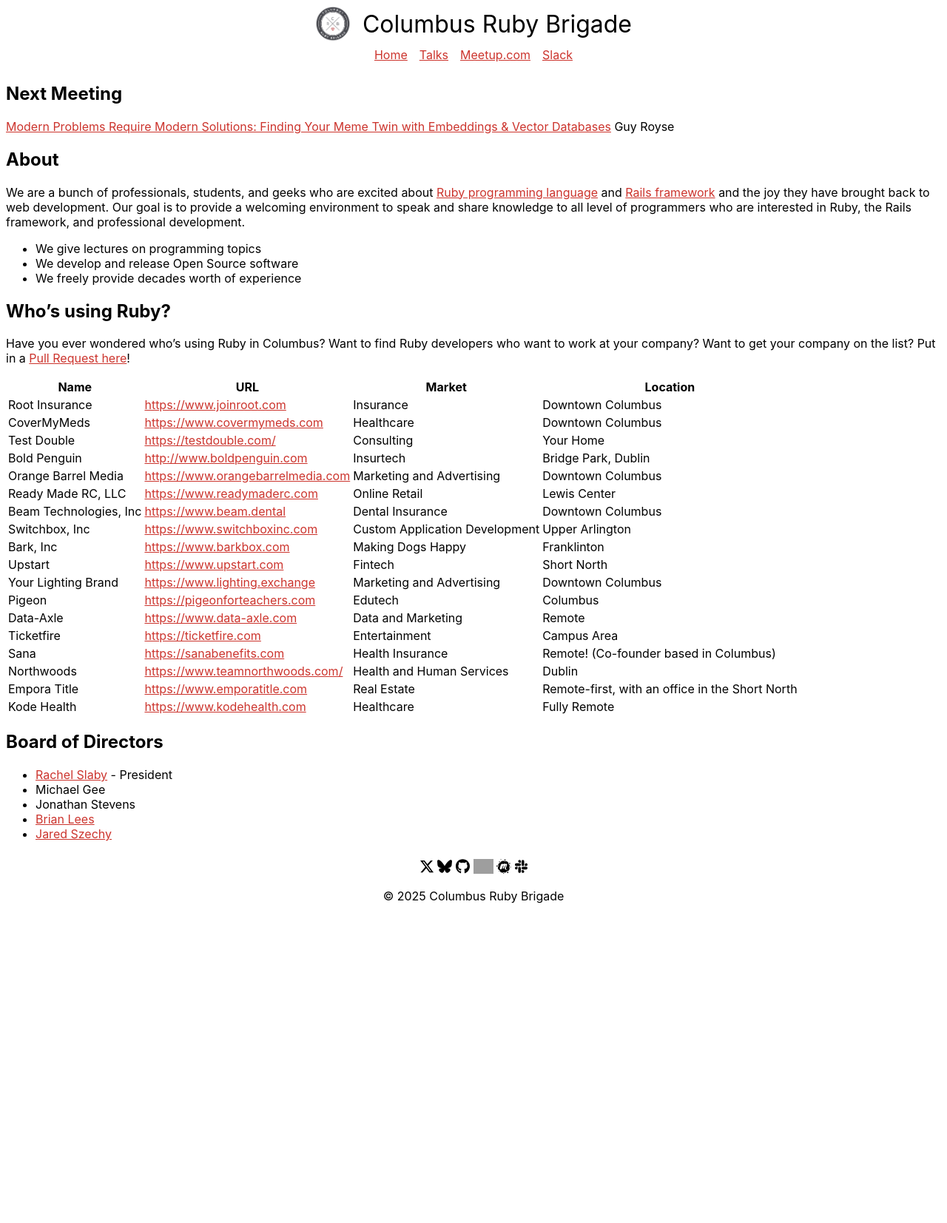
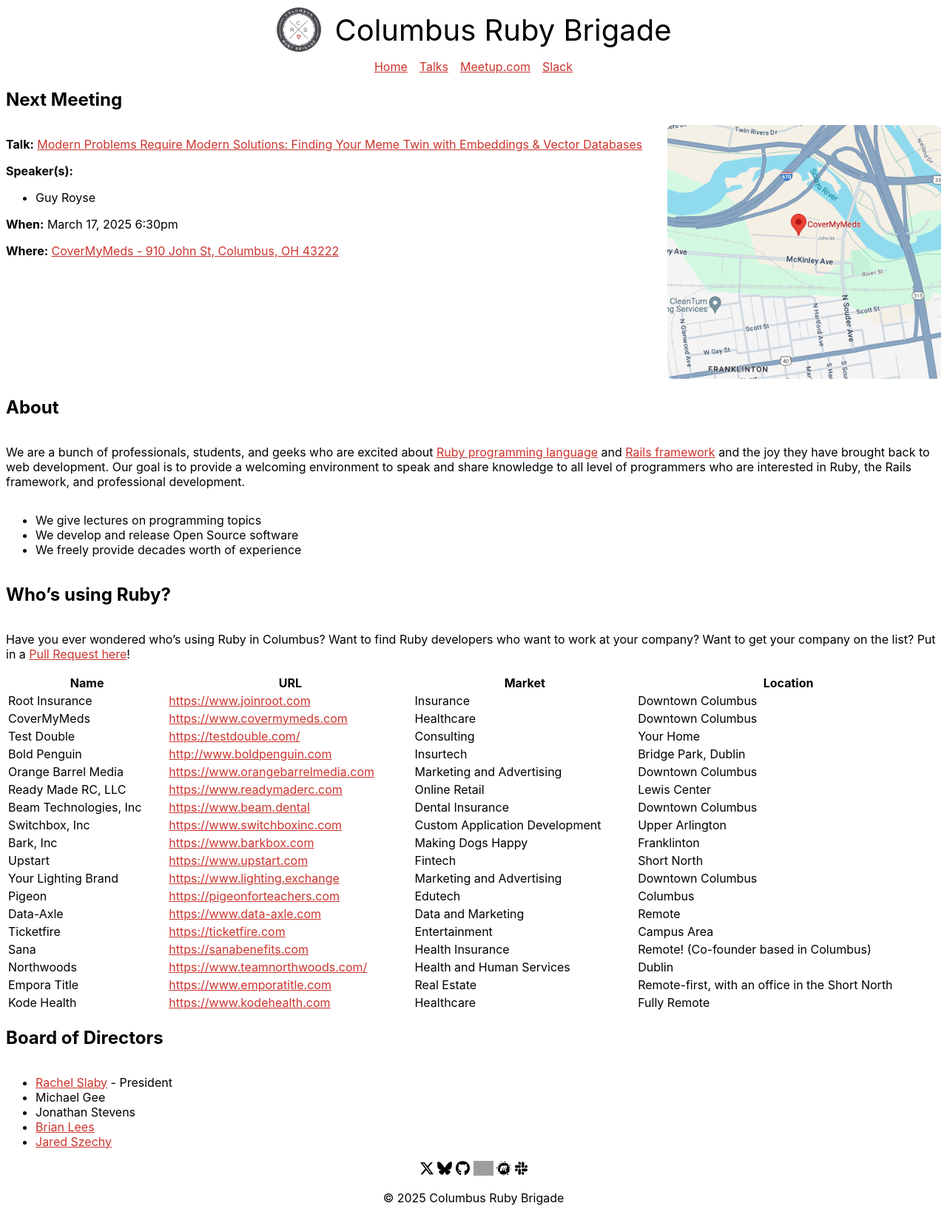
Before and after one commit to columbusrb/columbusrb.github.io, a Jekyll site: the page built from index.md, in a window 1280 px wide. Shown: the whole page at 74% size. Built offline with Jekyll 4.4.1, drawn with Linux system fonts in a browser that asks for light colours; before the commit the page ends 1245 px from its top, so only the background shows below that; grey boxes are pictures that could not be loaded.

Commit message:
More frontpage updates

```diff
--- a/_layouts/default.html
+++ b/_layouts/default.html
@@ -4,7 +4,8 @@
     <meta name="viewport" content="width=device-width, initial-scale=1">
     <meta charset="utf-8">
     <title>{{ page.title }} - {{ site.title }}</title>
-    <link rel="stylesheet" href="{{ "/assets/css/main.css" | relative_url }}">
+    <link rel="shortcut icon" type="image/x-icon" href="{{ '/assets/images/favicon.ico' | relative_url }}">
+    <link rel="stylesheet" href="{{ '/assets/css/main.css' | relative_url }}">
   </head>
   <body>
     {%- include header.html -%}
--- a/_layouts/post.html
+++ b/_layouts/post.html
@@ -3,7 +3,7 @@
 ---
 <div class="talk">
   <h2>{{ page.title }}</h2>
-  <p>{{ page.date | date: "%B %-d, %Y" }}</p>
+  <p class="date">{{ page.date | date: "%B %-d, %Y" }}</p>
   {% for speaker_id in page.speakers %}
       {% assign speaker = site.data.speakers[speaker_id] %}
       <div class="speaker">
--- a/_sass/base.scss
+++ b/_sass/base.scss
@@ -12,7 +12,7 @@
   flex-direction: column;
   align-items: center;
   min-height: 100vh;
-  margin: 0;
+  margin: 0 8px 0 8px;
 }
 
 a {
@@ -26,12 +26,12 @@
   gap: 1rem;
 
   .brand {
-    height: 3rem;
+    height: 4rem;
   }
 
   .title {
     align-self: center;
-    font-size: 2em;
+    font-size: 2.5em;
   }
 }
 
@@ -42,14 +42,40 @@
 }
 
 main {
-  margin: 8px;
+  display: flex;
+  flex-direction: column;
+  width: 100%;
 
   @media (width >= 40rem) { max-width: 40rem; }
   @media (width >= 48rem) { max-width: 48rem; }
   @media (width >= 64rem) { max-width: 64rem; }
   @media (width >= 80rem) { max-width: 80rem; }
 
+  .next-mtg {
+    display: flex;
+    flex-wrap: wrap;
+    justify-content: space-between;
+    gap: 1rem;
+
+    .talk {
+      // max-width: 40rem;
+    }
+
+    .location {
+      // flex-basis: 40%;
+
+      img {
+        width: 370px;
+        border-radius: 0.5rem;
+      }
+    }
+  }
+
   .talk {
+    .date {
+      font-style: italic;
+    }
+
     .speaker {
       display: flex;
       flex-direction: row;
--- a/index.md
+++ b/index.md
@@ -5,12 +5,30 @@
 
 ## Next Meeting
 {% assign next = site.posts.first %}
-<div>
-    <a href="{{next.url}}">{{ next.title }}</a>
-    {% for speaker_id in next.speakers %}
-        {% assign speaker = site.data.speakers[speaker_id] %}
-        <span>{{speaker.name}}</span>
-    {% endfor %}
+<div class="next-mtg">
+  <div class="talk">
+      <p><strong>Talk:</strong>
+        <a href="{{next.url}}">{{ next.title }}</a>
+      </p>
+      <p><strong>Speaker(s):</strong></p>
+      <ul>
+      {% for speaker_id in next.speakers %}
+          {% assign speaker = site.data.speakers[speaker_id] %}
+          <li>{{speaker.name}}</li>
+      {% endfor %}
+      </ul>
+      <p><strong>When:</strong> {{ next.date | date: "%B %-d, %Y" }} 6:30pm</p>
+      <p><strong>Where:</strong>
+        <a href="https://maps.app.goo.gl/N3ggq9WadNFX7JoD7" target="_blank">
+          CoverMyMeds - 910 John St, Columbus, OH 43222
+        </a>
+      </p>
+  </div>
+  <div class="location">
+    <a href="https://maps.app.goo.gl/N3ggq9WadNFX7JoD7" target="_blank">
+      <img src="/assets/images/map.png" alt="Metting location map" />
+    </a>
+  </div>
 </div>
 
 ## About
```
Also changed, not shown: assets/images/favicon.ico (added), assets/images/map.png (added).
